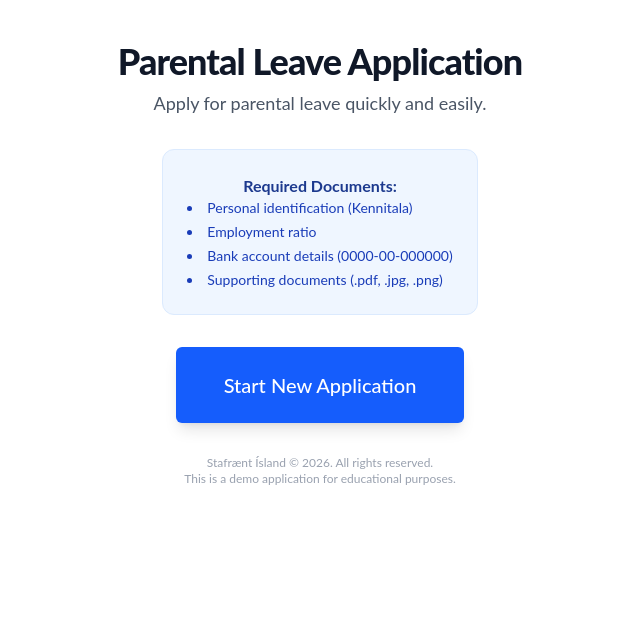
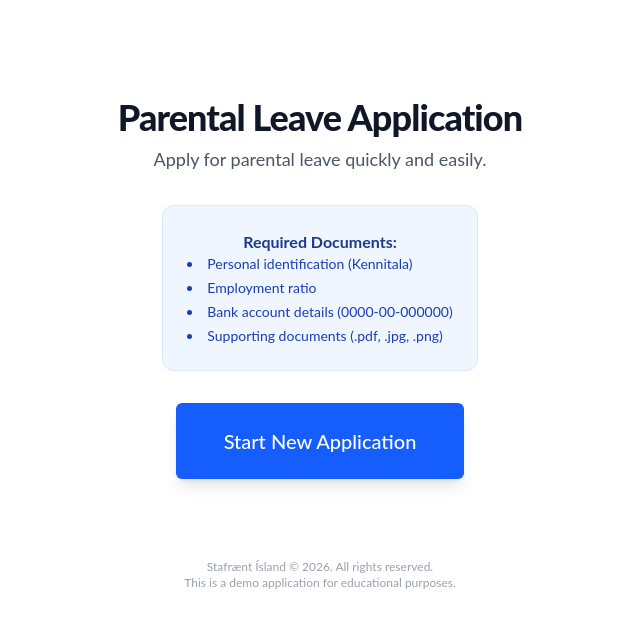
Before and after one commit to herdisheida/Parental-Leave-Application, a Next.js app in the folder my-app/: page / in a window 1280 px wide. Shown: the top 628 px of the page, without its empty margins (320-960 px from the left). Built offline with nearby package versions, Linux system fonts and the light colour scheme.

Commit message:
Update page.tsx

```diff
--- a/my-app/app/page.tsx
+++ b/my-app/app/page.tsx
@@ -13,7 +13,7 @@ export default function Home() {
   };
 
   return (
-    <div className="flex flex-col items-center justify-center min-h-[60vh] space-y-8 text-center my-6">
+    <div className="flex flex-col items-center justify-center min-h-[80vh] space-y-8 text-center my-6">
       <div className="space-y-4">
         <h1 className="text-4xl font-extrabold tracking-tight text-gray-900 pb-2">
           Parental Leave Application
@@ -41,12 +41,14 @@ export default function Home() {
         Start New Application
       </Button>
 
+      <footer className="mt-12 text-center space-y-2">
         <p className="text-xs text-gray-400">
           Stafrænt Ísland &copy; 2026. All rights reserved.
         </p>
         <p className="text-xs text-gray-400">
           This is a demo application for educational purposes.
         </p>
+      </footer>
     </div>
   );
 }
```
Lines whose indentation alone changed are shown as unchanged.
